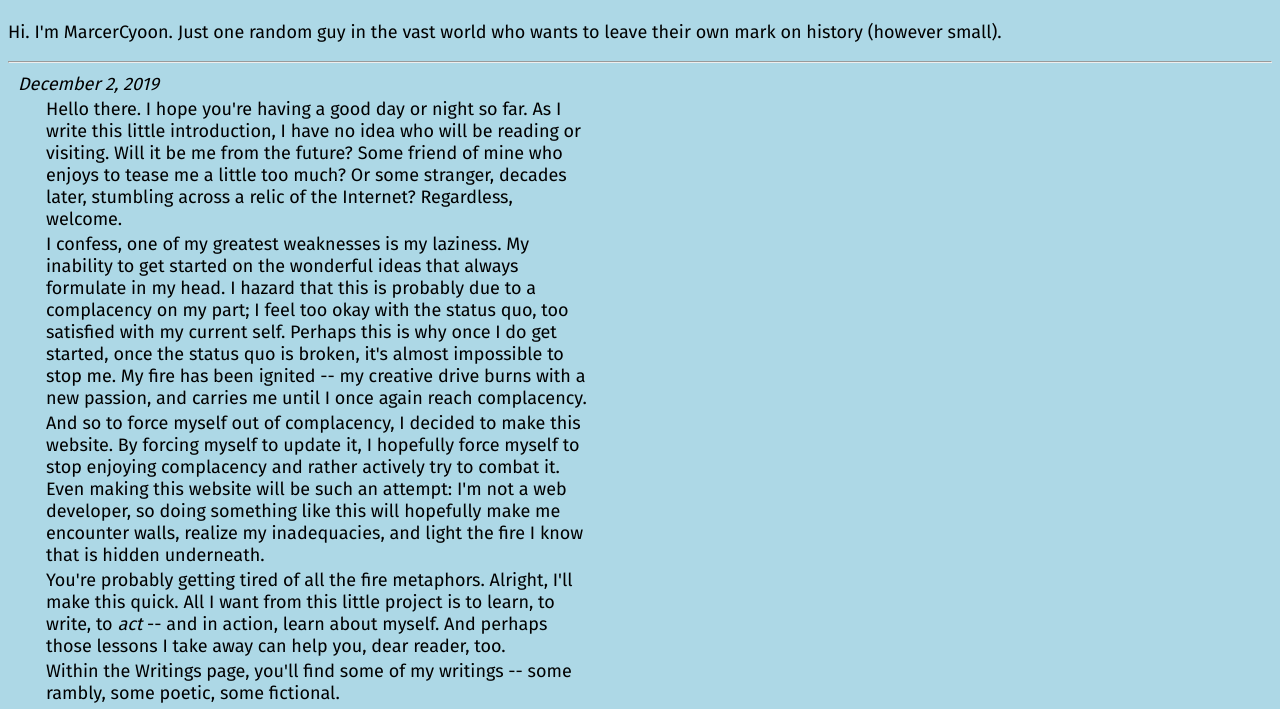
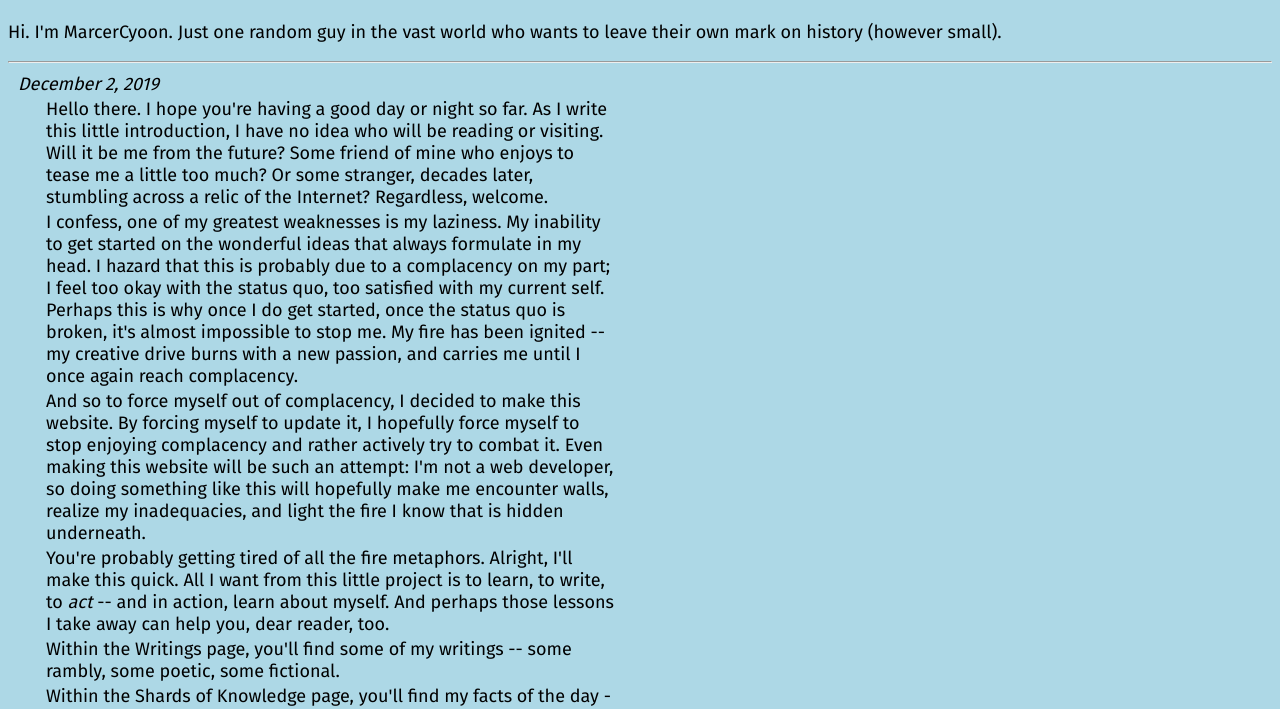
Before and after one commit to MarcerCyoon/the-realm, a plain HTML site: page about.html in a window 1280 px wide. Shown: the part 71-780 px from the top of the page. Drawn offline with Linux system fonts and the light colour scheme.

Commit message:
Increased Box Width

```diff
--- a/realm.css
+++ b/realm.css
@@ -25,7 +25,7 @@ body {
 }
 
 .box {
-  width: 575px;
+  width: 600px;
   display: table;
   position: relative;
   margin: 10px;
```
